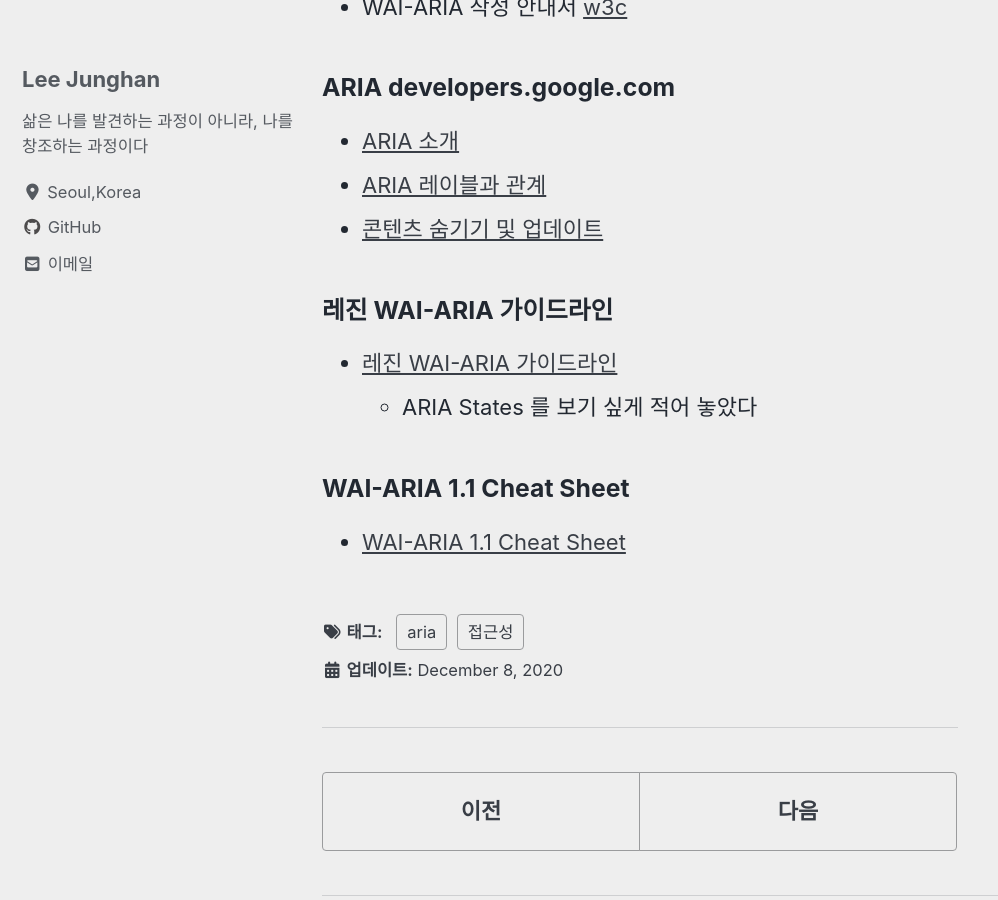
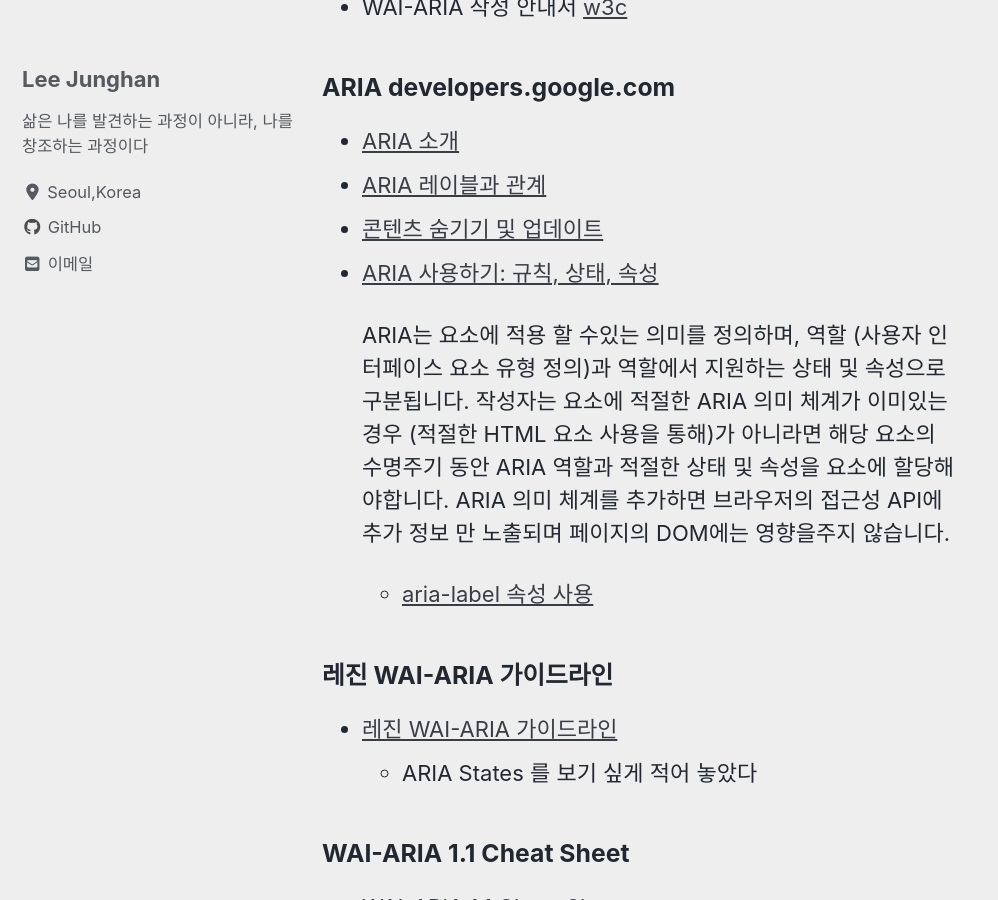
Before and after one commit to toyjhlee/toyjhlee.github.com, a Jekyll site: the page built from _posts/2020-12-08-ARIA.md, in a window 1280 px wide and 900 px high, scrolled down 682 px. Shown: the whole window, without its empty margins (0-998 px from the left). Built offline with Jekyll 4.4.1, drawn with Linux system fonts in a browser that asks for light colours; cached includes are drawn as plain includes; nearby versions of some CDN libraries.

```diff
--- a/_posts/2020-12-08-ARIA.md
+++ b/_posts/2020-12-08-ARIA.md
@@ -19,6 +19,11 @@
 -   [ARIA 소개](https://developers.google.com/web/fundamentals/accessibility/semantics-aria?hl=ko)
 -   [ARIA 레이블과 관계](https://developers.google.com/web/fundamentals/accessibility/semantics-aria/aria-labels-and-relationships?hl=ko)
 -   [콘텐츠 숨기기 및 업데이트](https://developers.google.com/web/fundamentals/accessibility/semantics-aria/hiding-and-updating-content?hl=ko)
+-   [ARIA 사용하기: 규칙, 상태, 속성](https://developer.mozilla.org/ko/docs/Web/Accessibility/ARIA/ARIA_Techniques)
+
+    ARIA는 요소에 적용 할 수있는 의미를 정의하며, 역할 (사용자 인터페이스 요소 유형 정의)과 역할에서 지원하는 상태 및 속성으로 구분됩니다. 작성자는 요소에 적절한 ARIA 의미 체계가 이미있는 경우 (적절한 HTML 요소 사용을 통해)가 아니라면 해당 요소의 수명주기 동안 ARIA 역할과 적절한 상태 및 속성을 요소에 할당해야합니다. ARIA 의미 체계를 추가하면 브라우저의 접근성 API에 추가 정보 만 노출되며 페이지의 DOM에는 영향을주지 않습니다.
+
+    -   [aria-label 속성 사용](https://developer.mozilla.org/ko/docs/Web/Accessibility/ARIA/ARIA_Techniques/Using_the_aria-label_attribute)
 
 ### 레진 WAI-ARIA 가이드라인
 
```
Also changed, not shown: _posts/2020-08-28-redux.md (+3 -0 lines), _posts/2020-10-15-mock-up-image.md (+2 -0 lines).
